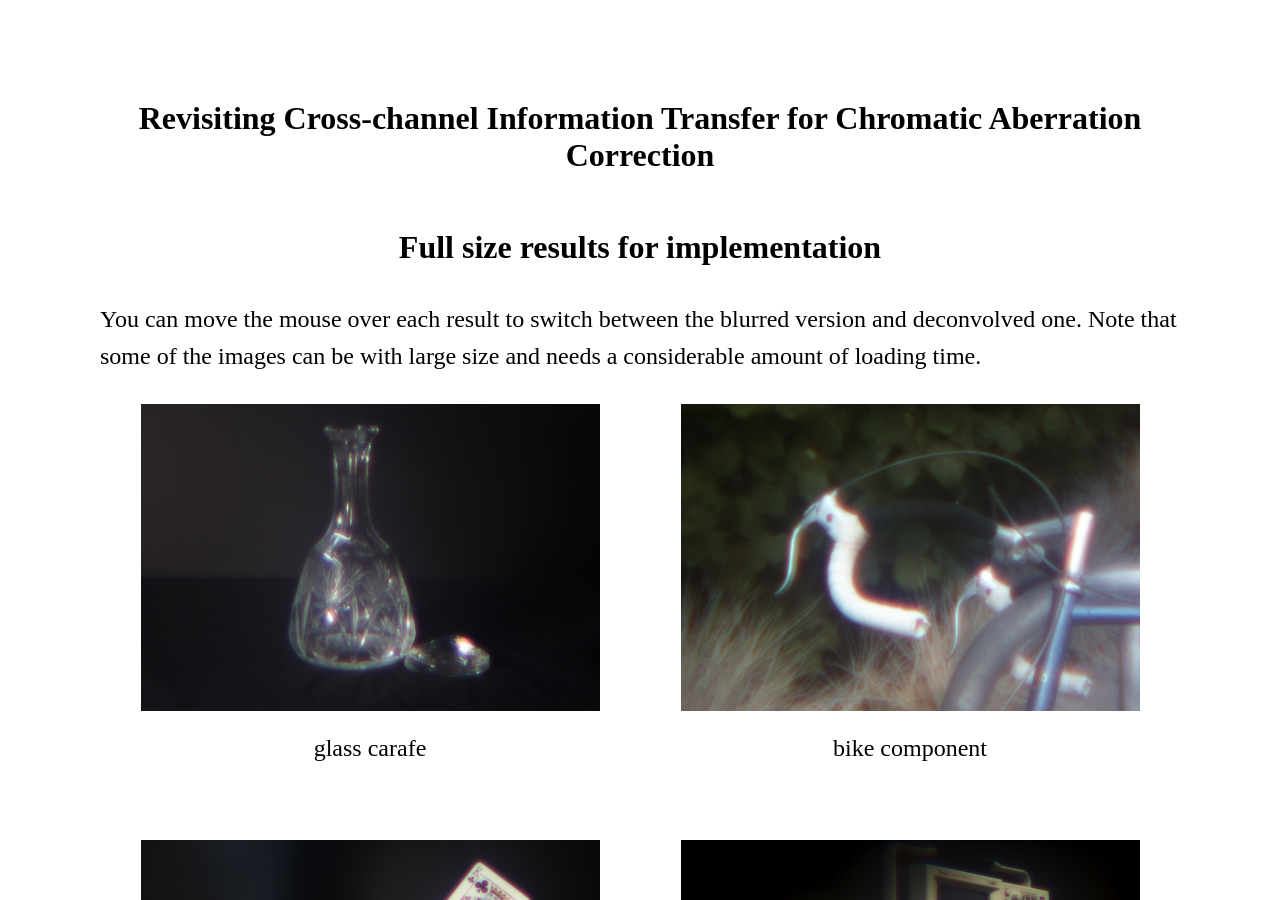
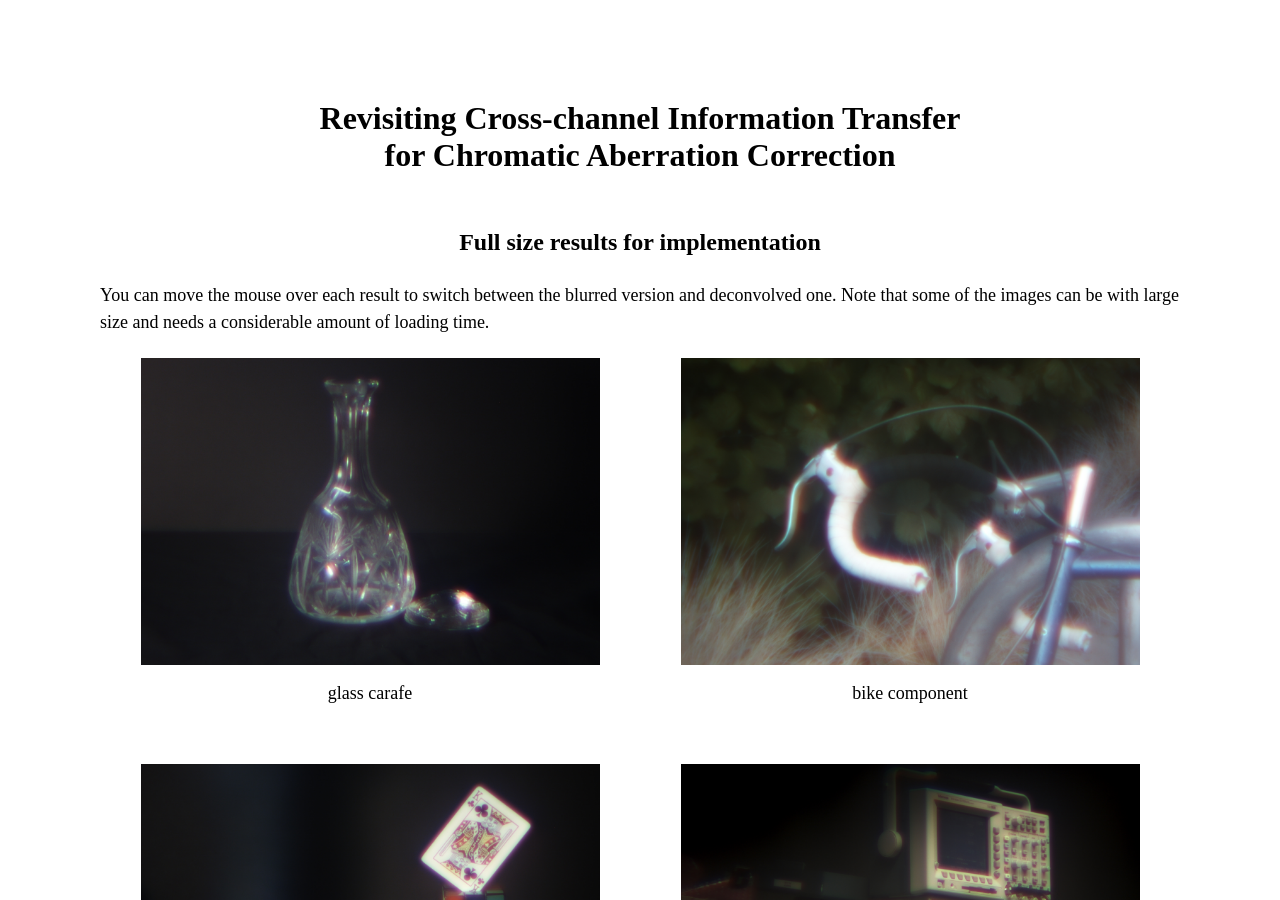
Before and after one commit to vccimaging/vccimaging.github.io, a Jekyll site: the page Publications/Sun2017RCI/SupplementaryResults.html, which Jekyll copies as it is, in a window 1280 px wide and 900 px high. Built offline with Jekyll 4.4.1, drawn with Linux system fonts in a browser that asks for light colours.

Commit message:
Update SupplementaryResults.html

```diff
--- a/Publications/Sun2017RCI/SupplementaryResults.html
+++ b/Publications/Sun2017RCI/SupplementaryResults.html
@@ -20,18 +20,18 @@
 
 <div class=i>
 
-			<div id="header">
-				<center>
-				<h1>Revisiting Cross-channel Information Transfer for Chromatic Aberration Correction</h1>
-				</center>
-			</div>
-			<br>
+<div id="header">
+		<center>
+		<h1>Revisiting Cross-channel Information Transfer <br> for Chromatic Aberration Correction</h1>
+		</center>
+</div>
+<br>
 
 <center>
-<p><font size=6><b>Full size results for implementation</b></p>
+<p><font size=5><b>Full size results for implementation</b></p>
 </center>
 
-<p><font size=5>
+<p><font size=4>
  You can move the mouse over each result to switch between the blurred version and deconvolved one.
  Note that some of the images can be with large size and needs a considerable amount of loading time.</p>
 
```
